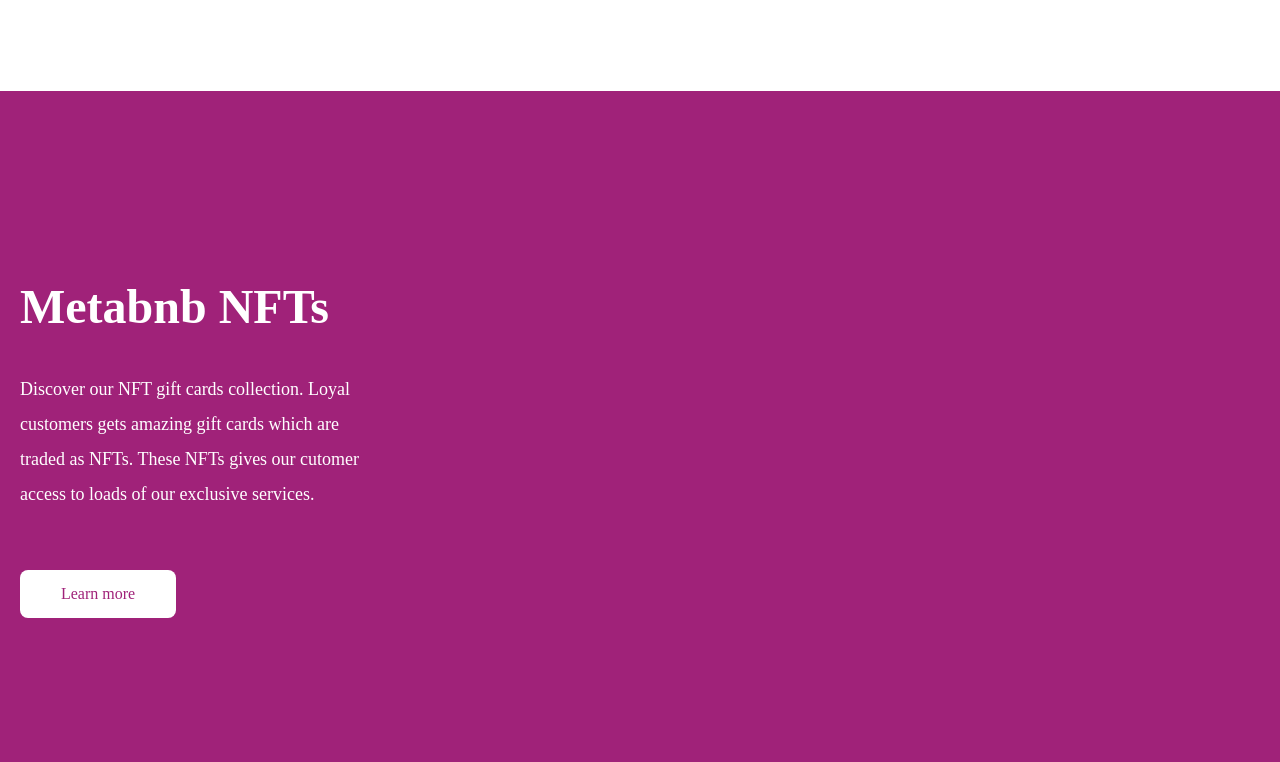
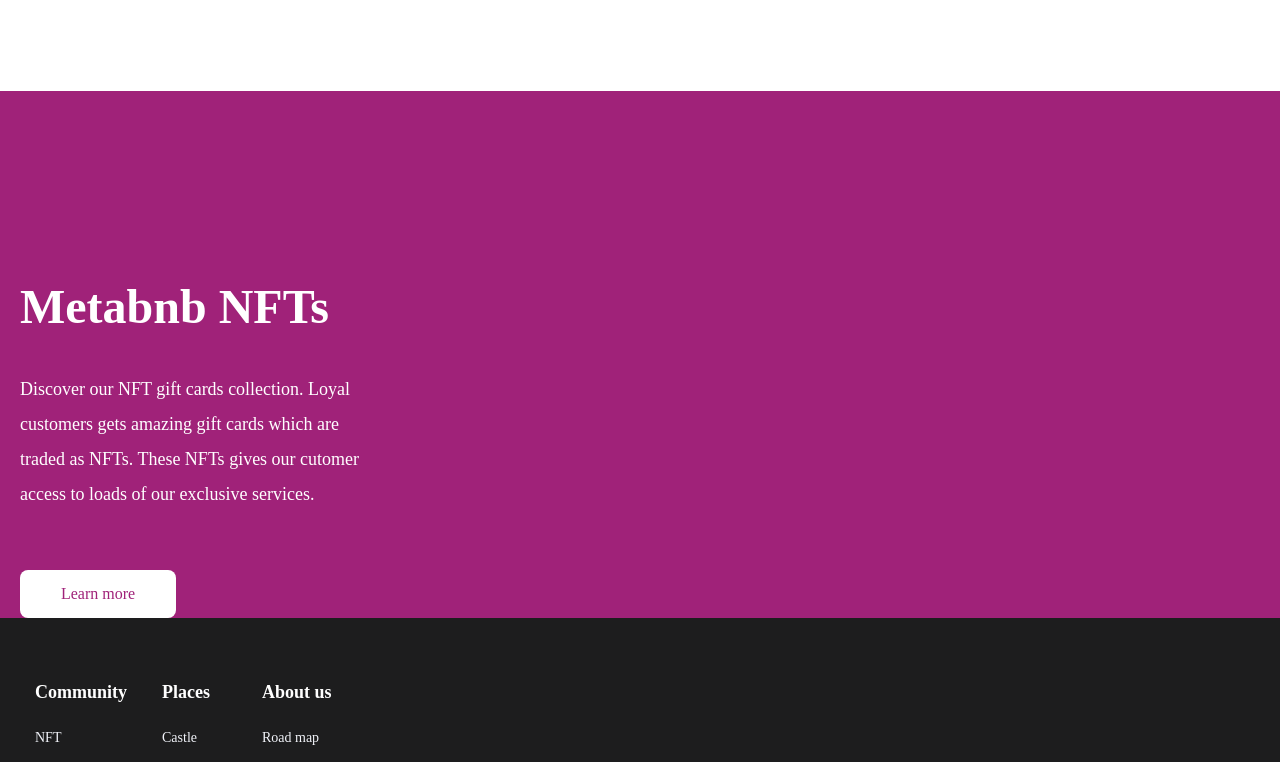
Before and after one commit to samuel99Oshiobughie/meta-bnb, a React (Vite) app: page / in a window 1280 px wide. Shown: the part 4636-5398 px from the top of the page. Built offline with nearby package versions, Linux system fonts and the light colour scheme.

Commit message:
mobile view fix

```diff
--- a/src/Learn.jsx
+++ b/src/Learn.jsx
@@ -3,7 +3,7 @@ import { image1, image2, image3 } from "./assets";
 const Learn = () => {
   return (
     <>
-     <section className="bg-[#A02279] pb-[700px]">
+     <section className="bg-[#A02279] max-sm:pb-[700px]">
       <div>
         <h4 className="font-red font-bold text-5xl leading-[60px] text-white pt-[186px]  ml-[20px] "> Metabnb NFTs</h4>
         <p className="font-red font-normal text-lg leading-[35px] text-white pt-[35px] ml-[20px] ">Discover our NFT gift cards collection. Loyal<br/> customers gets amazing gift cards which are<br/> traded as NFTs. These NFTs gives our cutomer<br/> access to loads of our exclusive services.</p>
```
